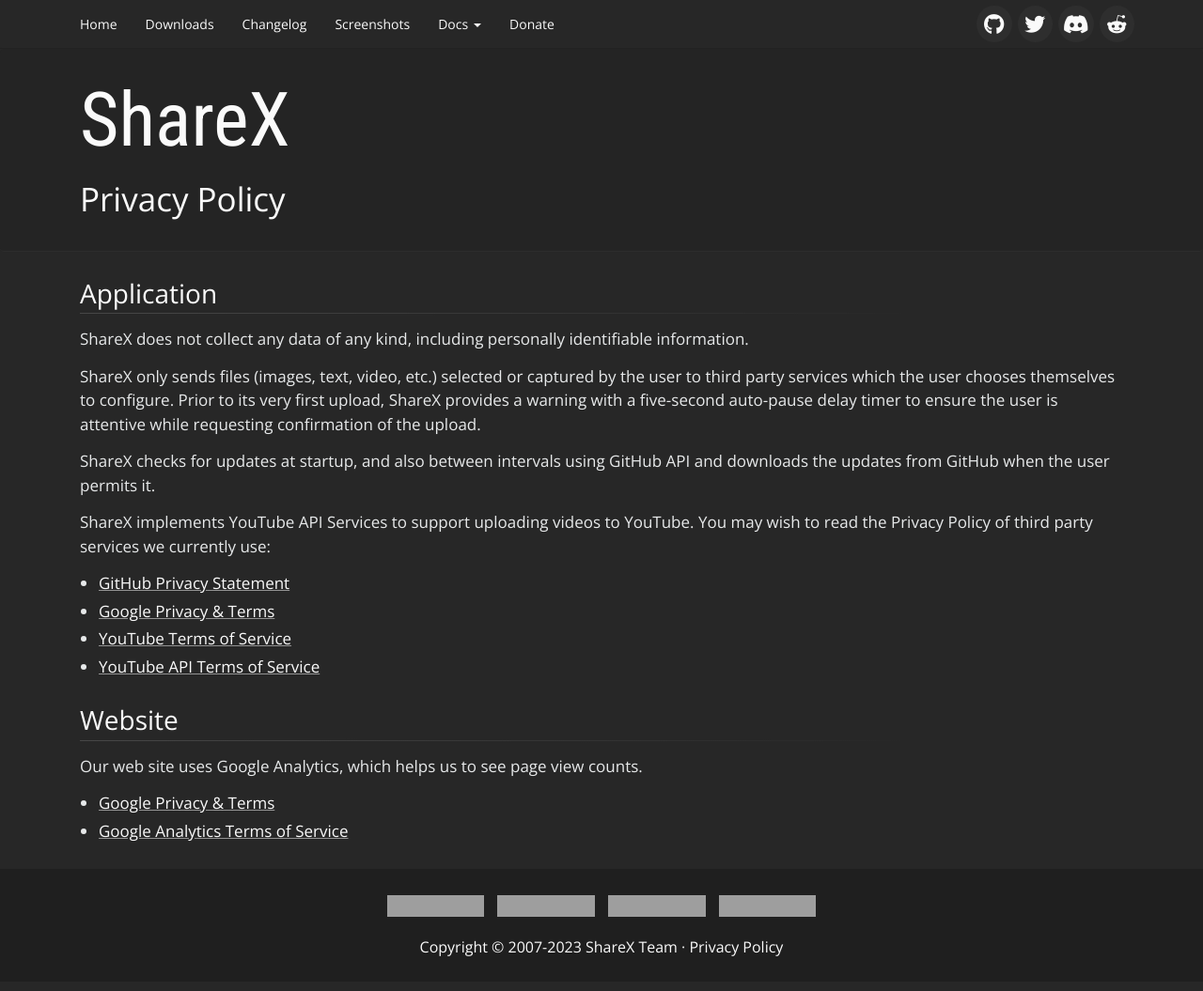
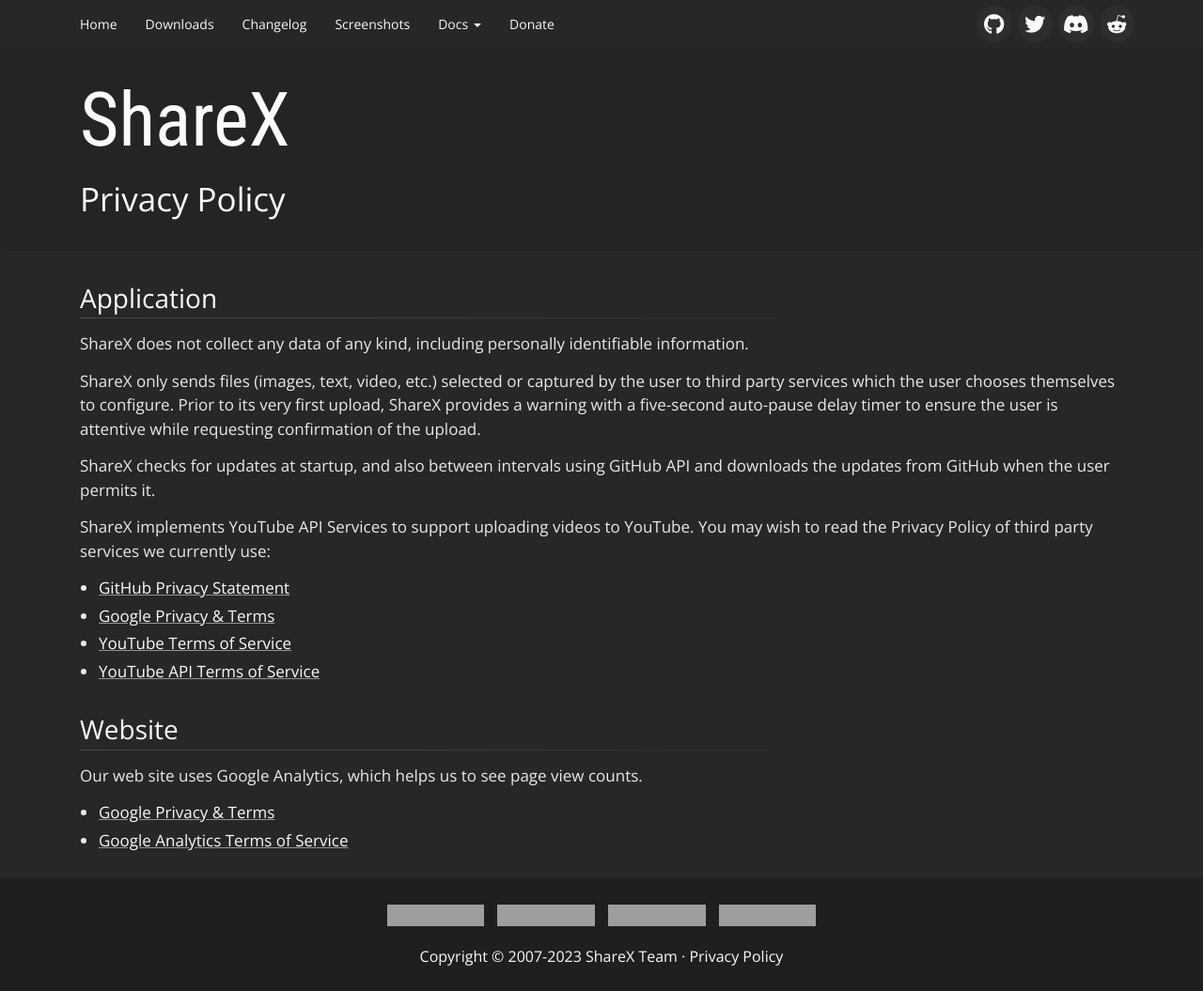
Before and after one commit to ShareX/sharex.github.io, a Jekyll site: the page built from privacy-policy.md, in a window 1280 px wide. Shown: the whole page at 94% size. Built offline with Jekyll 4.4.1, drawn with Linux system fonts in a browser that asks for light colours; grey boxes are pictures that could not be loaded.

Commit message:
Update main.scss

```diff
--- a/css/main.scss
+++ b/css/main.scss
@@ -869,7 +869,7 @@
 
     h1,
     h2 {
-        padding-bottom: 5px;
+        padding: 5px 0px;
         background: $header-line;
         background-size: 100% 1px;
     }
```
